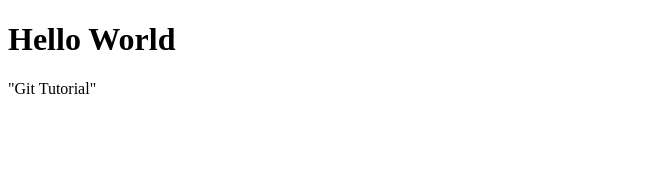
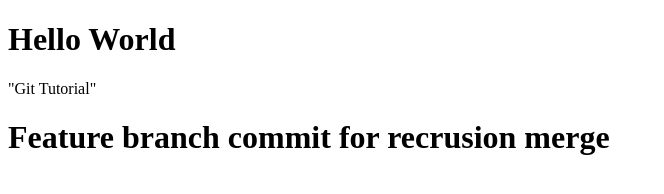
Before and after one commit to arun-t-u/git-tutorial, a plain HTML site: page index.html in a window 1280 px wide. Shown: the whole page, without its empty margins (0-664 px from the left). Drawn offline with Linux system fonts and the light colour scheme.

Commit message:
feature branch edited

```diff
--- a/index.html
+++ b/index.html
@@ -6,5 +6,6 @@
 <body>
 	<h1>Hello World</h1>
 	"Git Tutorial"
+	<h1>Feature branch commit for recrusion merge</h1>
 </body>
 </html>
```
